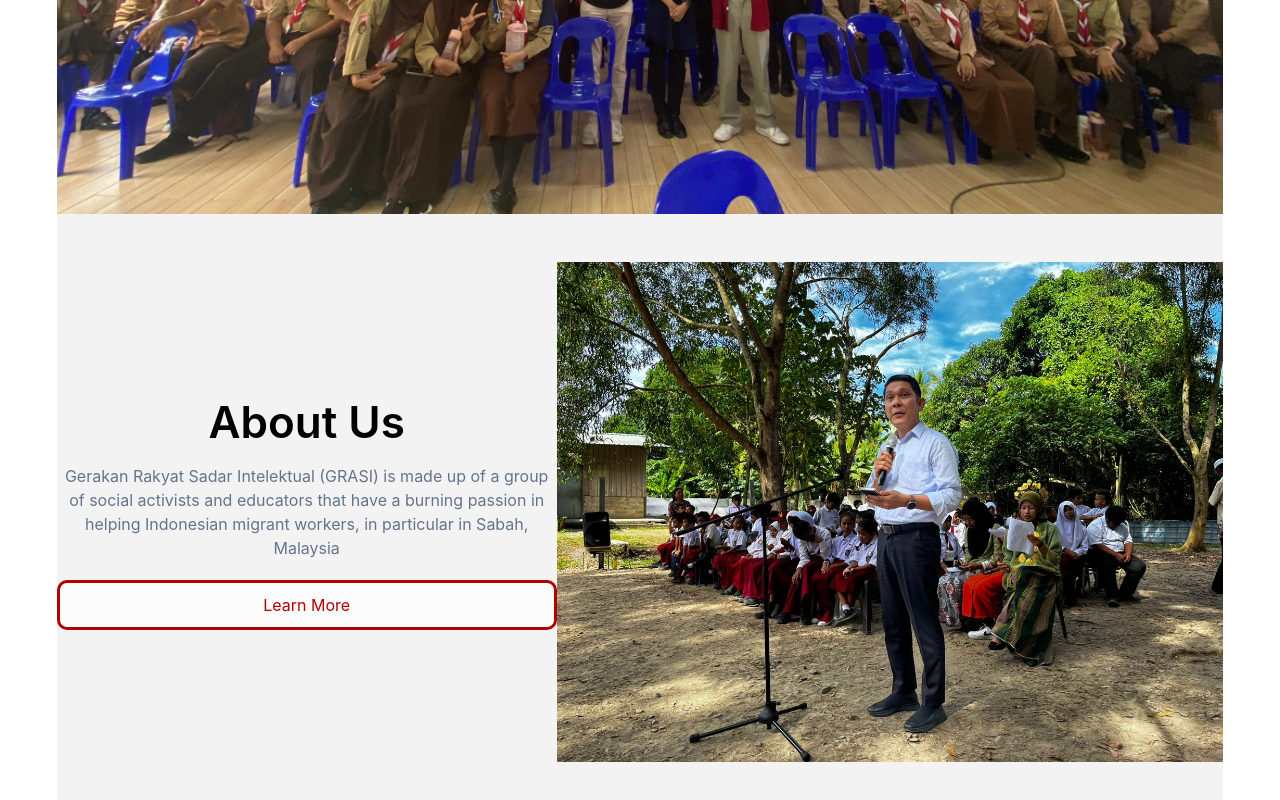
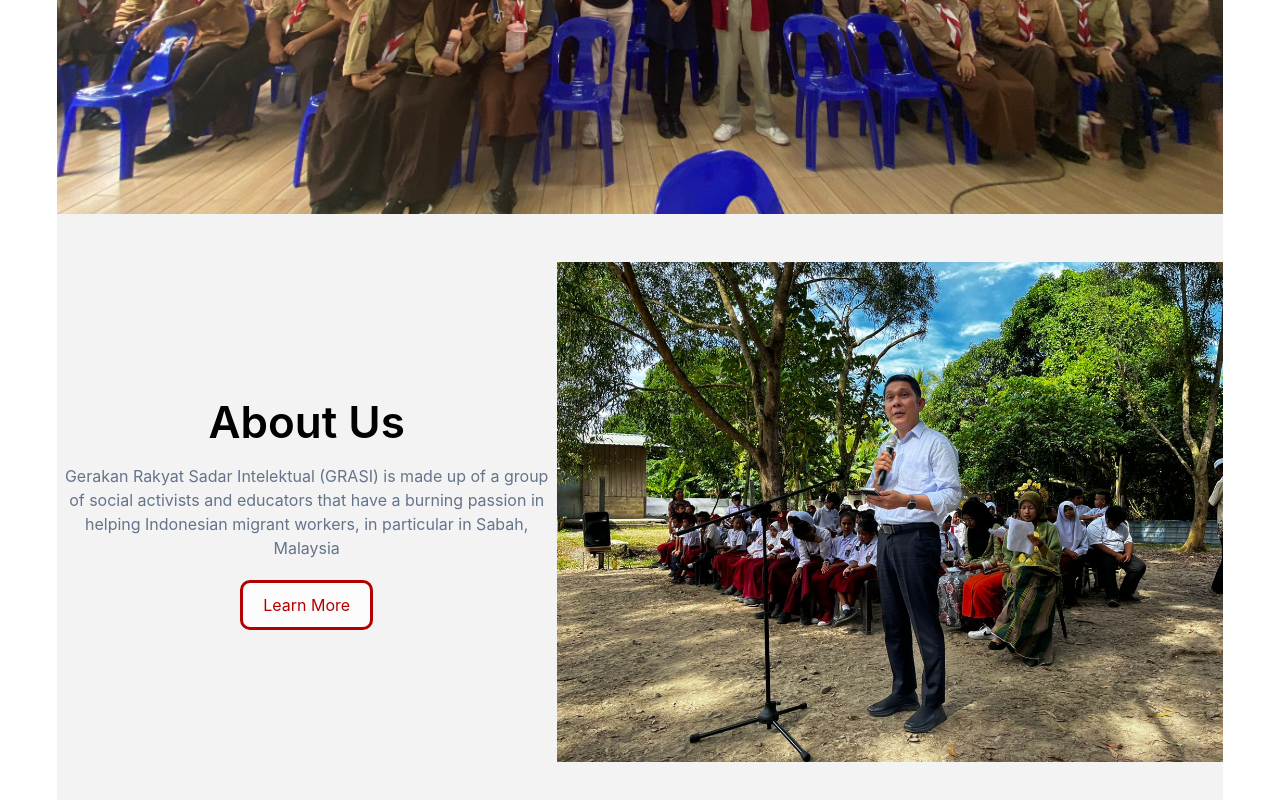
Before and after one commit to TeukuRyanIskandar/grasi-website, a React (Vite) app: page / in a window 1280 px wide. Shown: the part 368-1168 px from the top of the page. Built offline with nearby package versions, Linux system fonts and the light colour scheme.

Commit message:
Changed wrapping and added link prop for better reusability

```diff
--- a/src/components/LearnMoreButton.tsx
+++ b/src/components/LearnMoreButton.tsx
@@ -1,12 +1,14 @@
 import { Link } from "react-router-dom";
 import './LearnMoreButton.css'
 
-const LearnMoreButton = () => {
+const LearnMoreButton = ({link}) => {
 
     return (
-        <button className="learn-more-button">
-            <Link to={"/About"} className="button-link">Learn More</Link>
-        </button>
+        <div className="button-wrapper">
+            <button className="learn-more-button">
+                <Link to={link} className="button-link">Learn More</Link>
+            </button>
+        </div>
     )
 }
 
```
